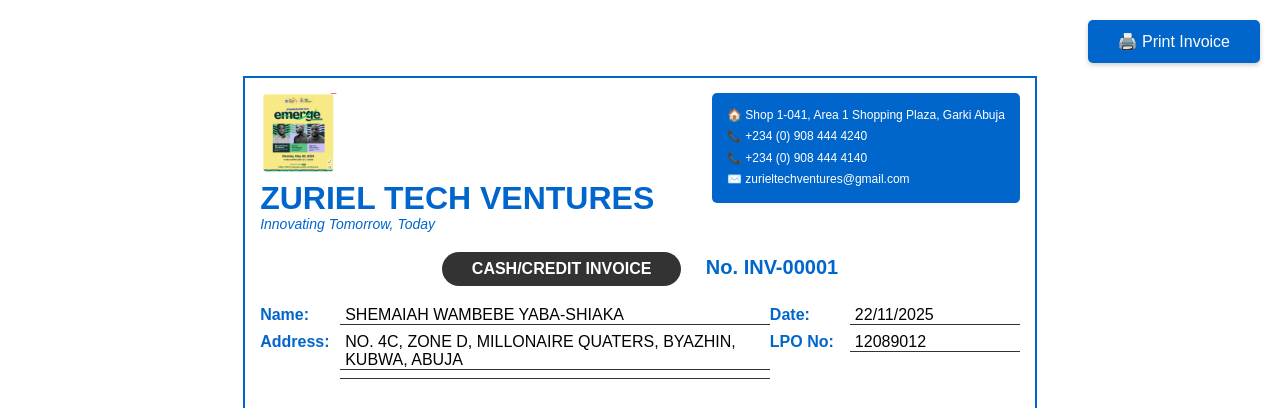
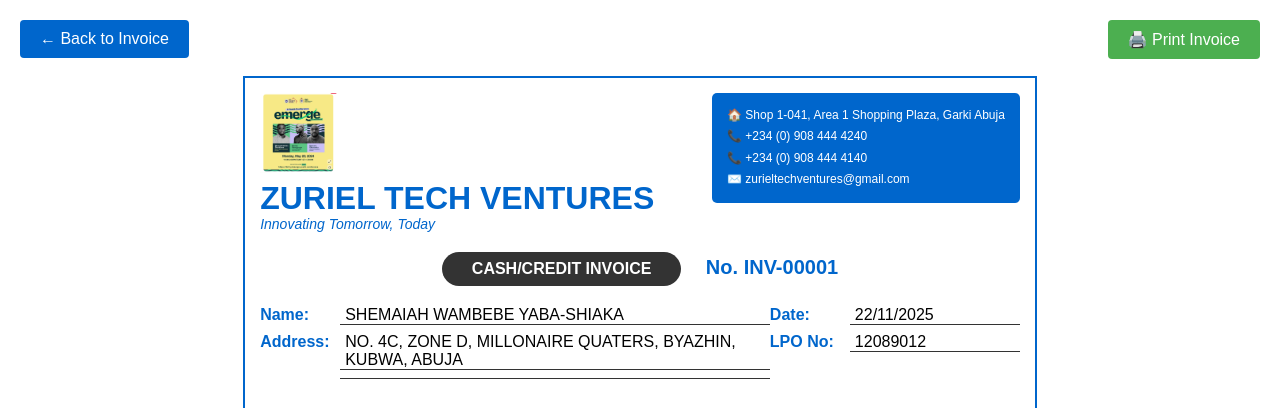
Before and after one commit to ShemaiahYaba/zuriel-invoice-system, a PHP site: page /zuriel-invoice-system/invoices/print/1 in a window 1280 px wide. Shown: the top 408 px of the page. Run offline with PHP 8.4, Linux system fonts and the light colour scheme; the visitor is signed in with stand-in values (Sample User, id 1); data comes from the database, SQL or seed files in the repository.

Commit message:
Refactor print views for invoices and receipts to include a back button and improve button styling. Update CSS for print and back buttons to enhance user experience and maintain consistent design across both views.

```diff
--- a/app/views/invoices/print.php
+++ b/app/views/invoices/print.php
@@ -250,26 +250,40 @@
             }
         }
 
-        .print-button {
+        .print-button, .back-button {
             position: fixed;
             top: 20px;
-            right: 20px;
-            background: <?php echo Config::get('PRIMARY_COLOR', '#0066CC'); ?>;
+            padding: 10px 20px;
             color: white;
             border: none;
-            padding: 12px 30px;
-            border-radius: 5px;
+            border-radius: 4px;
             cursor: pointer;
             font-size: 16px;
-            box-shadow: 0 2px 5px rgba(0,0,0,0.2);
+            z-index: 1000;
+            text-decoration: none;
+        }
+
+        .print-button {
+            right: 20px;
+            background-color: #4CAF50;
+        }
+
+        .back-button {
+            left: 20px;
+            background-color: #0066CC;
         }
 
         .print-button:hover {
-            background: #0052A3;
+            background-color: #45a049;
+        }
+
+        .back-button:hover {
+            background-color: #0055aa;
         }
     </style>
 </head>
 <body>
+    <a href="<?php echo Config::url('invoices/view/' . $invoice['id']); ?>" class="back-button no-print">← Back to Invoice</a>
     <button class="print-button no-print" onclick="window.print()">🖨️ Print Invoice</button>
 
     <div class="invoice-container">
```
Also changed, not shown: app/views/receipts/print.php (+21 -7 lines).
